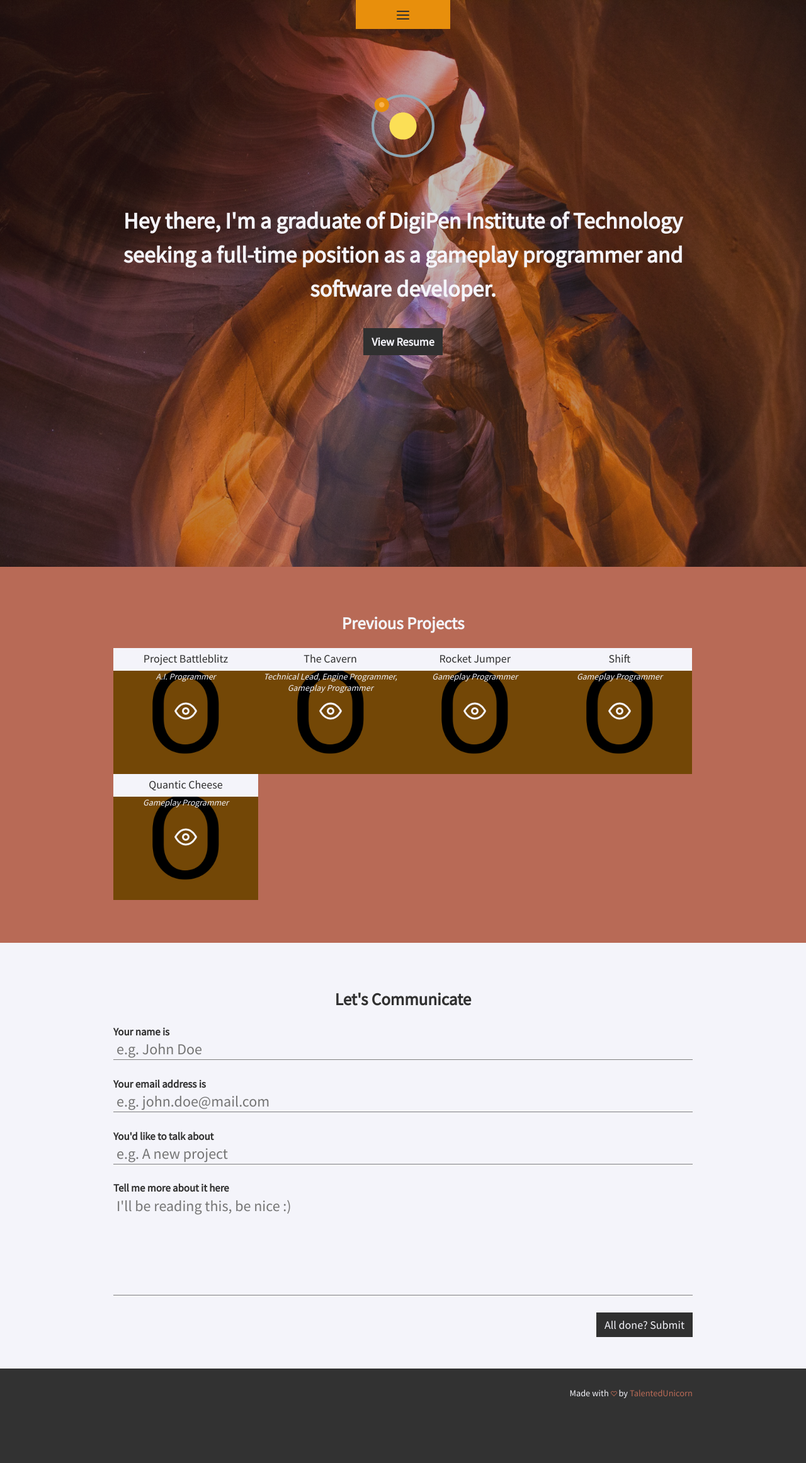
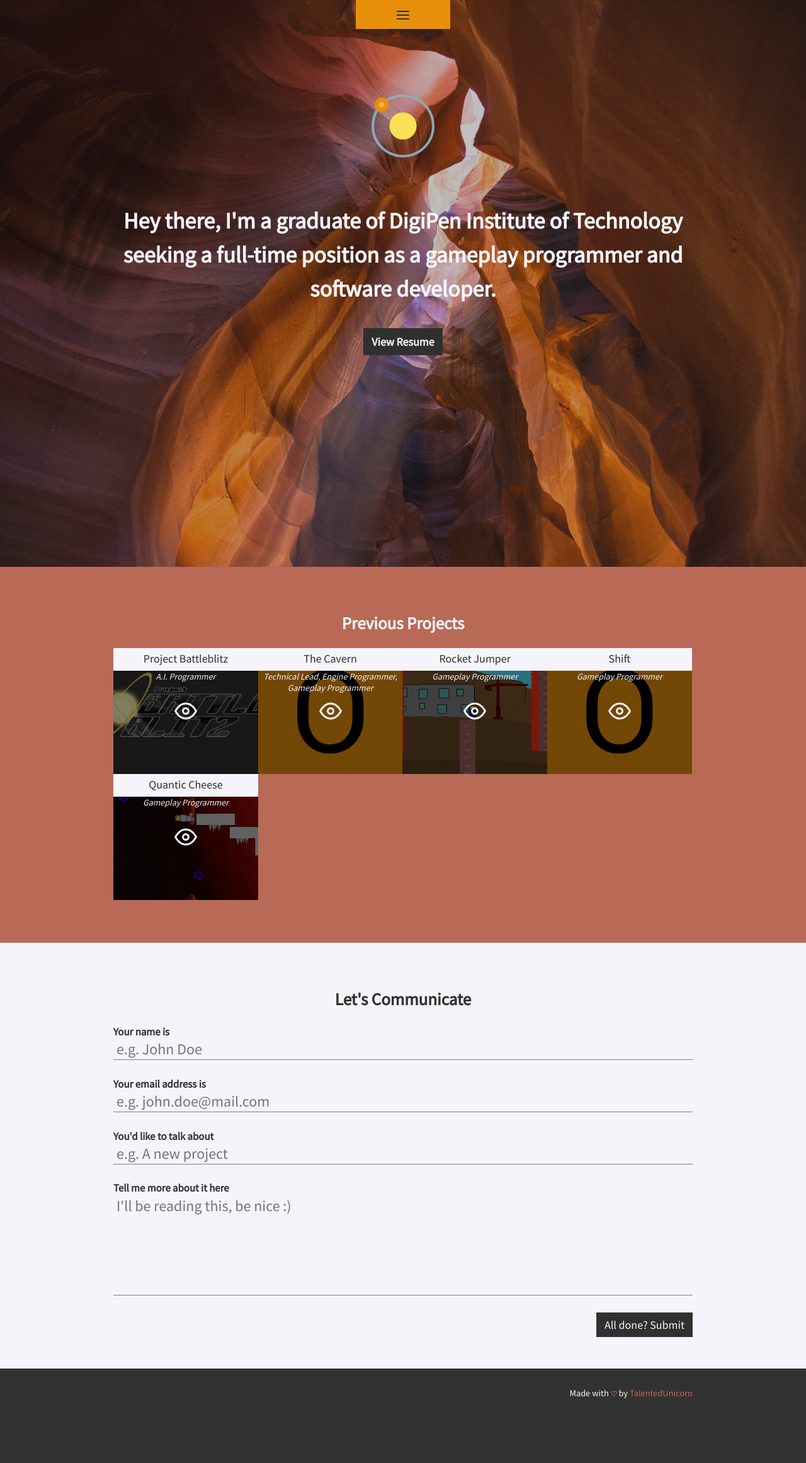
Before and after one commit to UltraJesus/Website, a Jekyll site: the page built from index.html, in a window 1280 px wide. Shown: the whole page at 63% size. Built offline with Jekyll 4.4.1, drawn with Linux system fonts in a browser that asks for light colours; nearby versions of some CDN libraries; comment, search, counter and statistics services are not loaded.

Commit message:
Preview icons

```diff
--- a/_data/projects.yml
+++ b/_data/projects.yml
@@ -2,7 +2,7 @@
   title: Project Battleblitz
   client: A.I. Programmer
   url:
-  cover-img: assets/img/projects/proj1/cover.png
+  cover-img: assets/battleblitz.PNG
 - id: proj2
   title: The Cavern
   client: Technical Lead, Engine Programmer, Gameplay Programmer
@@ -12,7 +12,7 @@
   title: Rocket Jumper
   client: Gameplay Programmer
   url:
-  cover-img: assets/img/projects/proj1/cover.png
+  cover-img: assets/rocketjumper.PNG
 - id: proj4
   title: Shift
   client: Gameplay Programmer
@@ -22,4 +22,4 @@
   title: Quantic Cheese
   client: Gameplay Programmer
   url:
-  cover-img: assets/img/projects/proj1/cover.png
+  cover-img: assets/cheese.PNG
```
